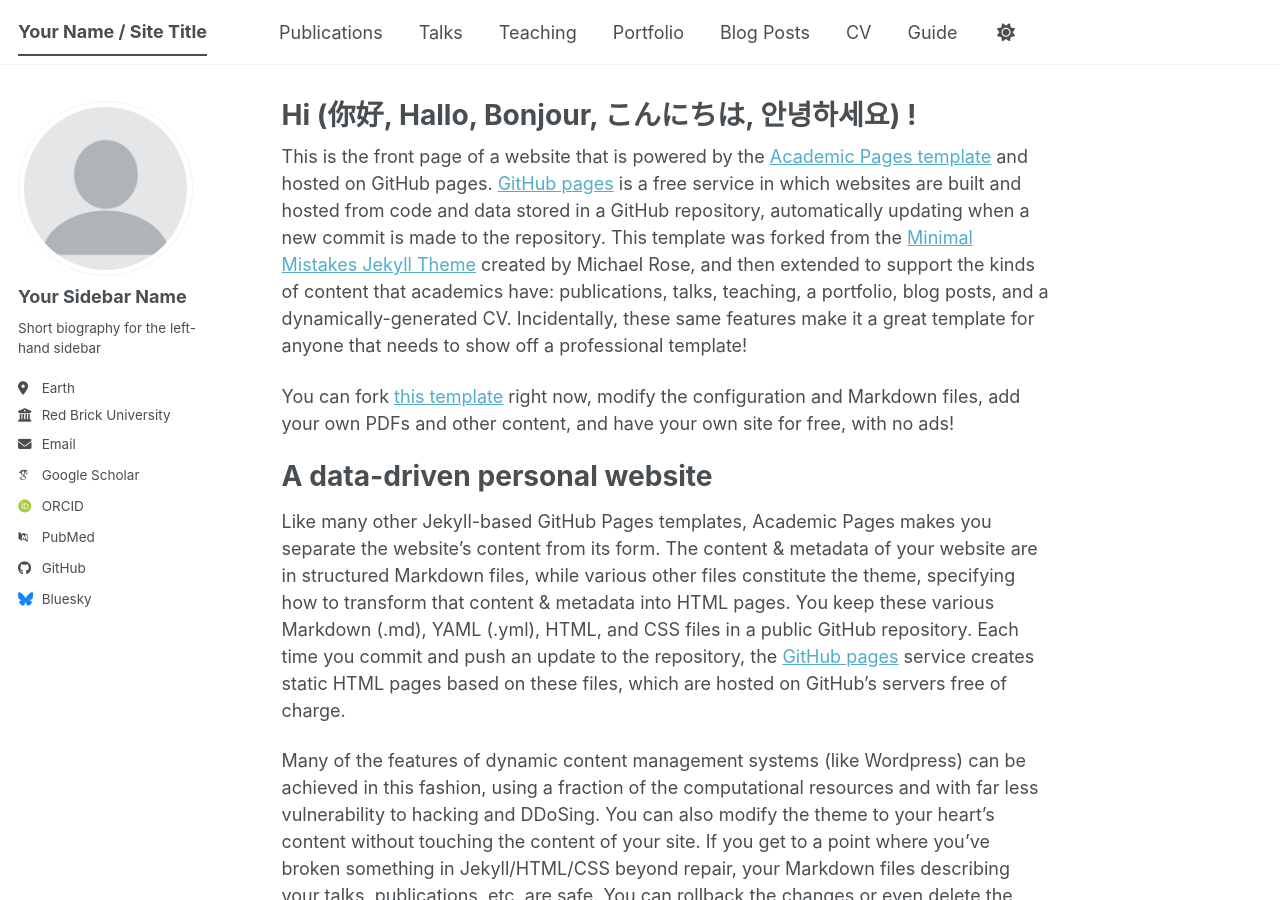
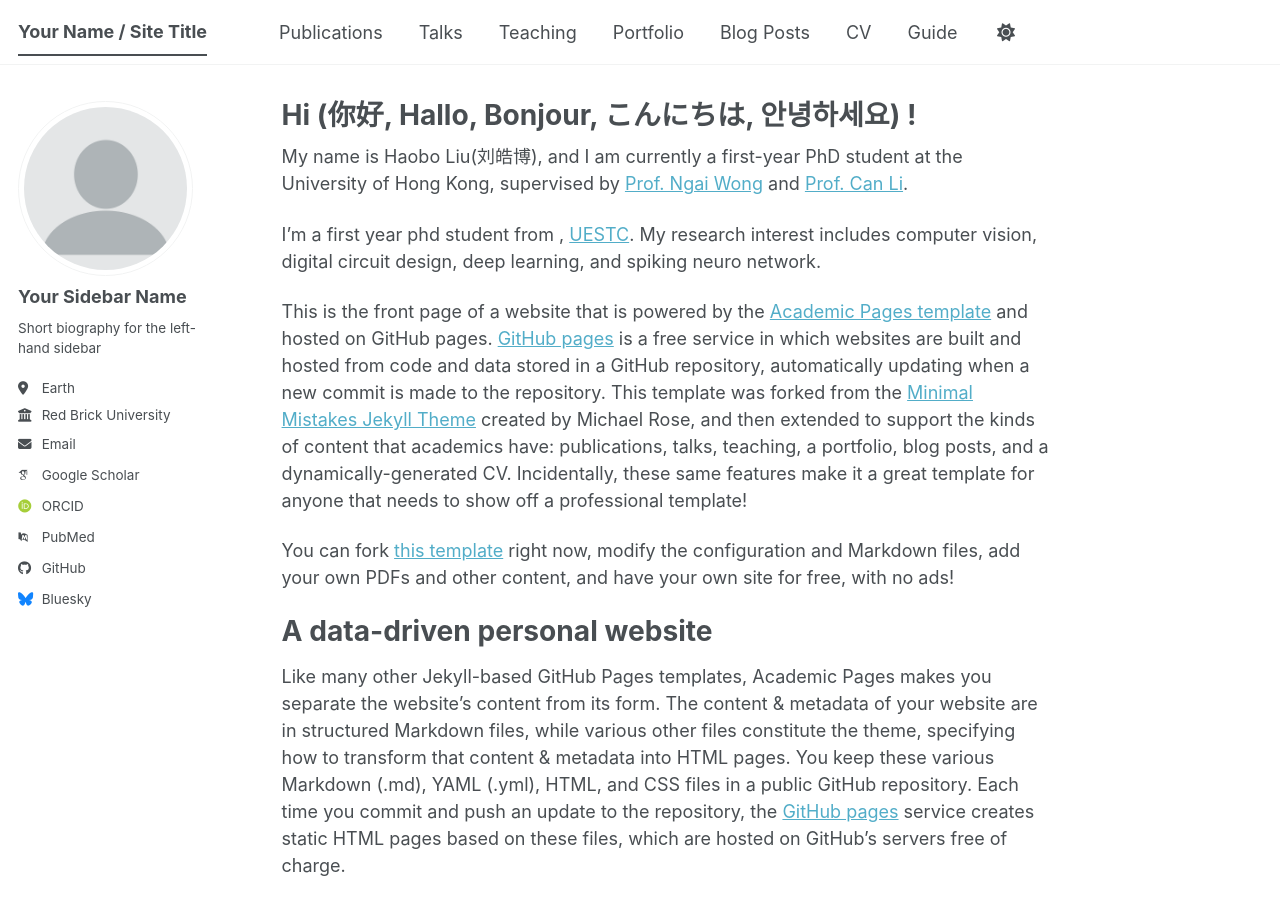
Before and after one commit to liuhaobohku/liuhaobohku.github.io, a Jekyll site: the page built from _pages/about.md, in a window 1280 px wide and 900 px high. Built offline with Jekyll 4.4.1, drawn with Linux system fonts in a browser that asks for light colours; some web fonts are replaced; a script bundle is joined from its source files by our own code; library files that are not in the unit come from our copies.

Commit message:
Update about.md

```diff
--- a/_pages/about.md
+++ b/_pages/about.md
@@ -6,6 +6,11 @@ redirect_from:
   - /about/
   - /about.html
 ---
+
+My name is Haobo Liu(刘皓博), and I am currently a first-year PhD student at the University of Hong Kong, supervised by [Prof. Ngai Wong](https://www.eee.hku.hk/people/nwong/) and [Prof. Can Li](https://www.eee.hku.hk/people/canl/).
+
+I'm a first year phd student from [](https://icse.uestc.edu.cn/), [UESTC](https://uestc.edu.cn/). My research interest includes computer vision, digital circuit design, deep learning, and spiking neuro network.
+
 
 This is the front page of a website that is powered by the [Academic Pages template](https://github.com/academicpages/academicpages.github.io) and hosted on GitHub pages. [GitHub pages](https://pages.github.com) is a free service in which websites are built and hosted from code and data stored in a GitHub repository, automatically updating when a new commit is made to the repository. This template was forked from the [Minimal Mistakes Jekyll Theme](https://mmistakes.github.io/minimal-mistakes/) created by Michael Rose, and then extended to support the kinds of content that academics have: publications, talks, teaching, a portfolio, blog posts, and a dynamically-generated CV. Incidentally, these same features make it a great template for anyone that needs to show off a professional template!
 
```
